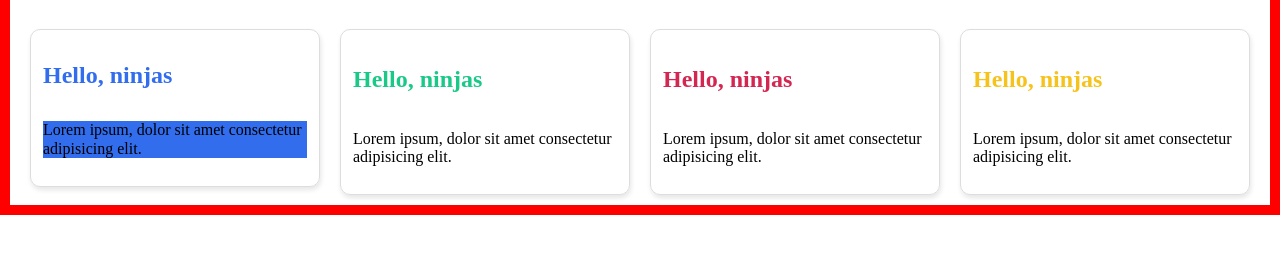
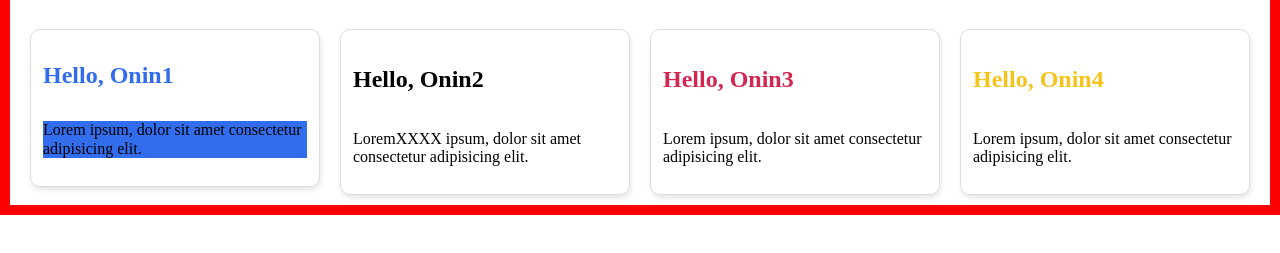
Before and after one commit to onin-hub/my-sass-template-file, a website: page views/index.html in a window 1280 px wide. Shown: the part 129-382 px from the top of the page. Drawn offline with Linux system fonts and the light colour scheme.

```diff
--- a/views/index.html
+++ b/views/index.html
@@ -15,28 +15,31 @@
         <!-- CARD START -->
         <h1 class="responsive-change-color-test">Cards</h1>
         <div class="display-flex-row gap-1 justify-center">
+            <!-- 1st child -->
             <div class="col-12-xs col-5-sm col-3-xl">
                 <div class="card">
-                    <h2 class="card-title text-primary">Hello, ninjas</h2>
+                    <h2 class="card-title text-primary">Hello, Onin1</h2>
                     <p class="card-body bg-primary">Lorem ipsum, dolor sit amet consectetur adipisicing elit.</p>
                 </div>
             </div>
-
+            <!-- 2st child -->
             <div class="col-12-xs col-5-sm col-3-xl">
                 <div class="card">
-                    <h3 class="card-title text-secondary">Hello, ninjas</h3>
+                    <h3 class="card-title text-secondary-light-5">Hello, Onin2</h3>
+                    <p class="card-body">LoremXXXX ipsum, dolor sit amet consectetur adipisicing elit.</p>
+                </div>
+            </div>
+            <!-- 3st child -->
+            <div class="col-12-xs col-5-sm col-3-xl">
+                <div class="card">
+                    <h3 class="card-title text-error">Hello, Onin3</h3>
                     <p class="card-body">Lorem ipsum, dolor sit amet consectetur adipisicing elit.</p>
                 </div>
             </div>
+            <!-- 4st child -->
             <div class="col-12-xs col-5-sm col-3-xl">
                 <div class="card">
-                    <h3 class="card-title text-error">Hello, ninjas</h3>
-                    <p class="card-body">Lorem ipsum, dolor sit amet consectetur adipisicing elit.</p>
-                </div>
-            </div>
-            <div class="col-12-xs col-5-sm col-3-xl">
-                <div class="card">
-                    <h3 class="card-title text-info">Hello, ninjas</h3>
+                    <h3 class="card-title text-info">Hello, Onin4</h3>
                     <p class="card-body">Lorem ipsum, dolor sit amet consectetur adipisicing elit.</p>
                 </div>
             </div>
```
